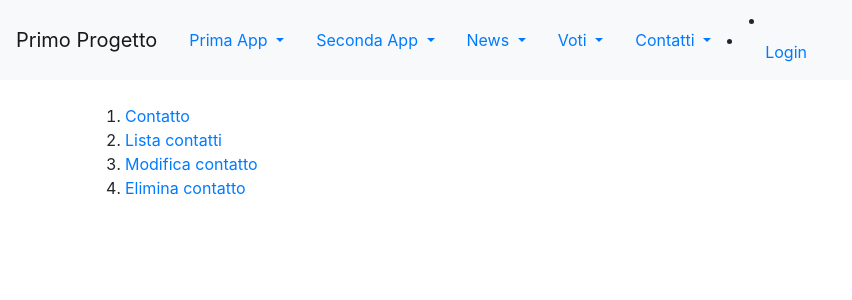
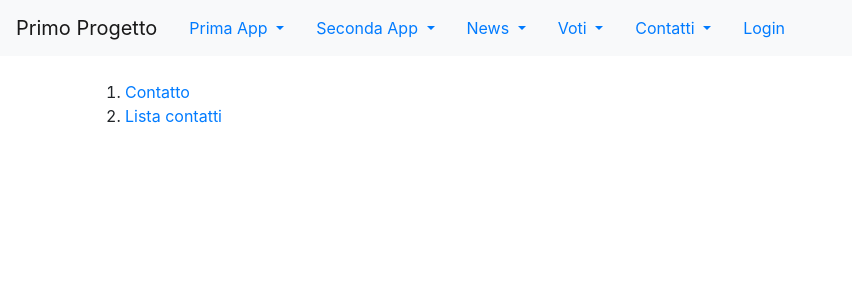
Before and after one commit to ValentinaMarinelli/primo_progetto, a Django app: page /forms_app/ in a window 1280 px wide. Shown: the top 300 px of the page, without its empty margins (0-852 px from the left). Run offline with Django 4.2, Linux system fonts and the light colour scheme.

Commit message:
Passo 25: Concluso

```diff
--- a/forms_app/templates/index_contatto.html
+++ b/forms_app/templates/index_contatto.html
@@ -4,9 +4,7 @@
 
 {%block content%}
     <ol>
-        <li><a href="{% url 'forms_app:contatto'%}"> Contatto </a></li>
+        <li><a href="{% url 'forms_app:contatti'%}"> Contatto </a></li>
         <li><a href="{% url 'forms_app:lista_contatti'%}"> Lista contatti </a></li>
-        <li><a href="{% url 'forms_app:modifica_contatto'%}"> Modifica contatto </a></li>
-        <li><a href="{% url 'forms_app:elimina_contatto'%}"> Elimina contatto </a></li>
     </ol>
 {%endblock content%}
--- a/forms_app/urls.py
+++ b/forms_app/urls.py
@@ -6,6 +6,6 @@ urlpatterns = [
     path('contattaci/', contatti, name='contatti'),
     path('', index_contatto, name='index_contatto'),
     path('lista_contatti/', lista_contatti, name='lista_contatti'),
-    path('modifica_contatto/', modifica_contatto, name='modifica_contatto'),
-    path('elimina_contatto/', elimina_contatto, name='elimina_contatto'),
+    path('modifica_contatto/<int:pk>', modifica_contatto, name='modifica_contatto'),
+    path('elimina_contatto/<int:pk>', elimina_contatto, name='elimina_contatto'),
 ]
--- a/templates/base.html
+++ b/templates/base.html
@@ -79,14 +79,12 @@
           <div class="dropdown-menu" aria-labelledby="navbarDropdown">
               <a class="dropdown-item" href="{% url 'forms_app:contatti'%}">Contattaci</a>
               <a class="dropdown-item" href="{% url 'forms_app:lista_contatti'%}">Lista contatti</a>
-              <a class="dropdown-item" href="{% url 'forms_app:modifica_contatto'%}">Modifica contatto</a>
-              <a class="dropdown-item" href="{% url 'forms_app:elimina_contatto'%}">Elimina contatto</a>
           </div>
         </div>
       </li>
 
         {%if request.user.is_authenticated %}
-          <li class="nav-item dropdown">
+
             <a class="nav-link dropdown-toggle" href="#" id="navbarDropdown" role="button"
                data-toggle="dropdown" aria-haspopup="true" aria-expanded="false">
                {{ request.user.username }}
@@ -95,14 +93,9 @@
               <div class="dropdown-divider"></div>
               <a class="dropdown-item" href="{% url 'logout' %}">Esci</a>
             </div>
-          </li>
+
         {%else%}
-          <li class="nav-item">
-            {% comment %} <a class="nav-link" href="{% url 'forms_app:registration_view' %}">Registrati</a> {% endcomment %}
-          </li>
-          <li class="nav-item">
             <a class="nav-link" href="{% url 'login' %}">Login</a>
-          </li>
         {% endif %}
       </nav>
 
```
Also changed, not shown: db.sqlite3, forms_app/templates/lista_contatti.html (line endings or trailing spaces).
